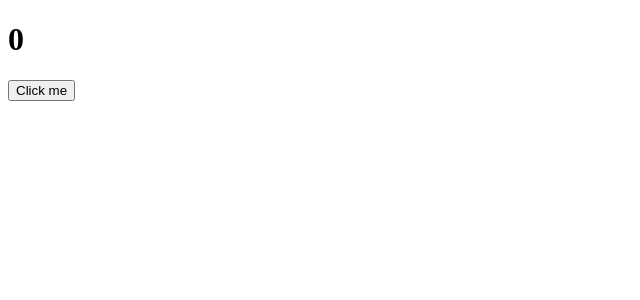
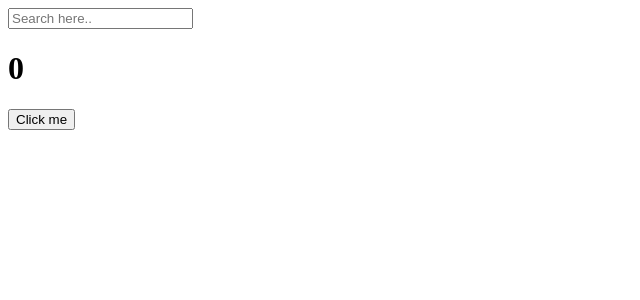
Before and after one commit to Kim-Hyeong-joon/React-basic, a React (Create React App) app: page / in a window 1280 px wide. Shown: the top 300 px of the page, without its empty margins (0-640 px from the left). Built offline with nearby package versions, Linux system fonts and the light colour scheme.

Commit message:
#6.2 Deps

```diff
--- a/src/App.js
+++ b/src/App.js
@@ -2,16 +2,35 @@ import { useState, useEffect } from "react";
 
 function App() {
   const [counter, setCounter] = useState(0);
+  const [keyword, setKeyword] = useState("");
   function onClick() {
     setCounter((current) => current + 1);
   }
-  console.log("i run all the time");
+  function onChange(event) {
+    setKeyword(event.target.value);
+  }
+
   function iRunOnlyOnce() {
     console.log("i run only once");
   }
+  function whenKeywordChange() {
+    console.log("i run 'keyword' changes.");
+  }
+  function whenCounterChange() {
+    console.log("i run 'counter' changes.");
+  }
   useEffect(iRunOnlyOnce, []);
+  useEffect(whenKeywordChange, [keyword]);
+  useEffect(whenCounterChange, [counter]);
+
   return (
     <div>
+      <input
+        value={keyword}
+        onChange={onChange}
+        type="text"
+        placeholder="Search here.."
+      />
       <h1>{counter}</h1>
       <button onClick={onClick}>Click me</button>
     </div>
```
